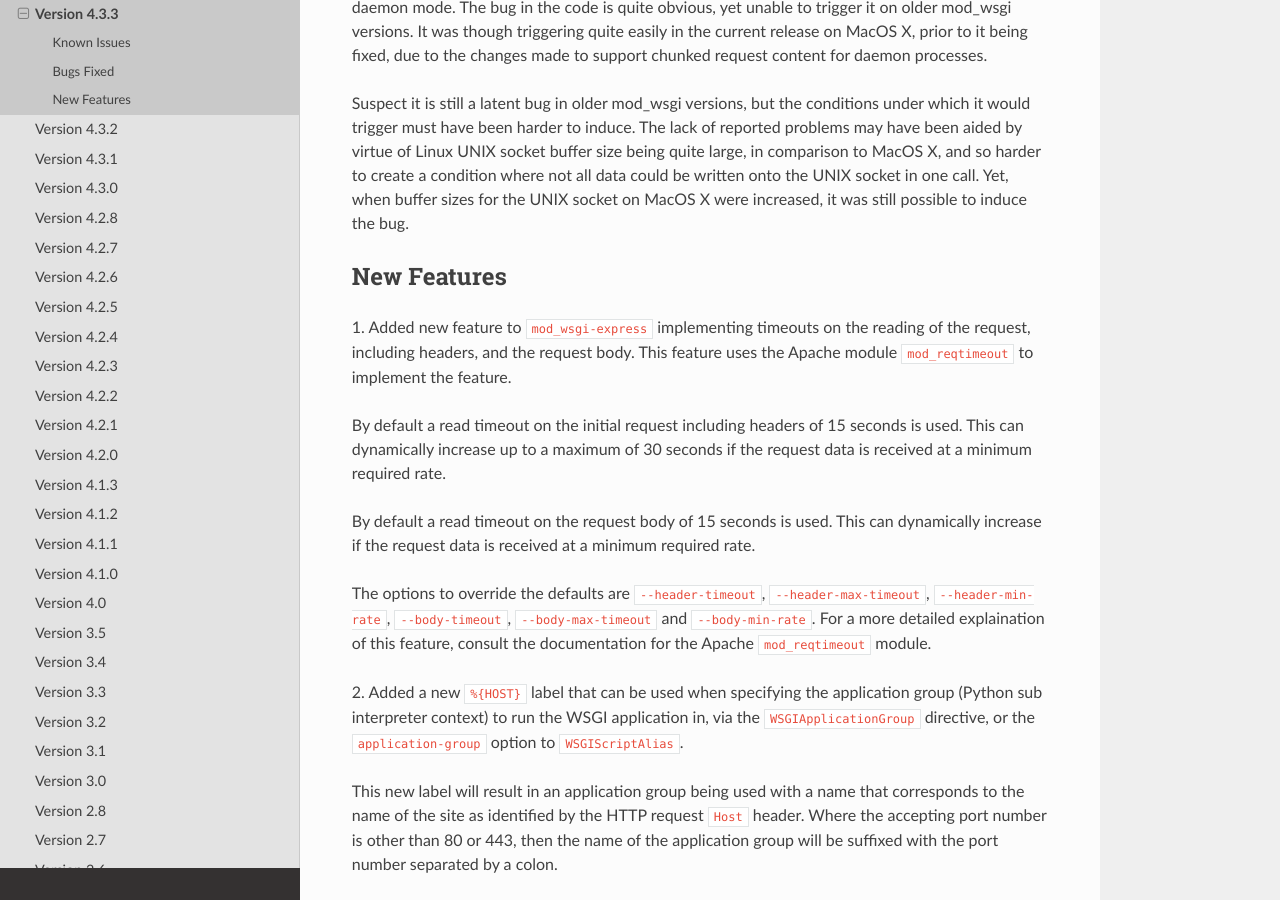
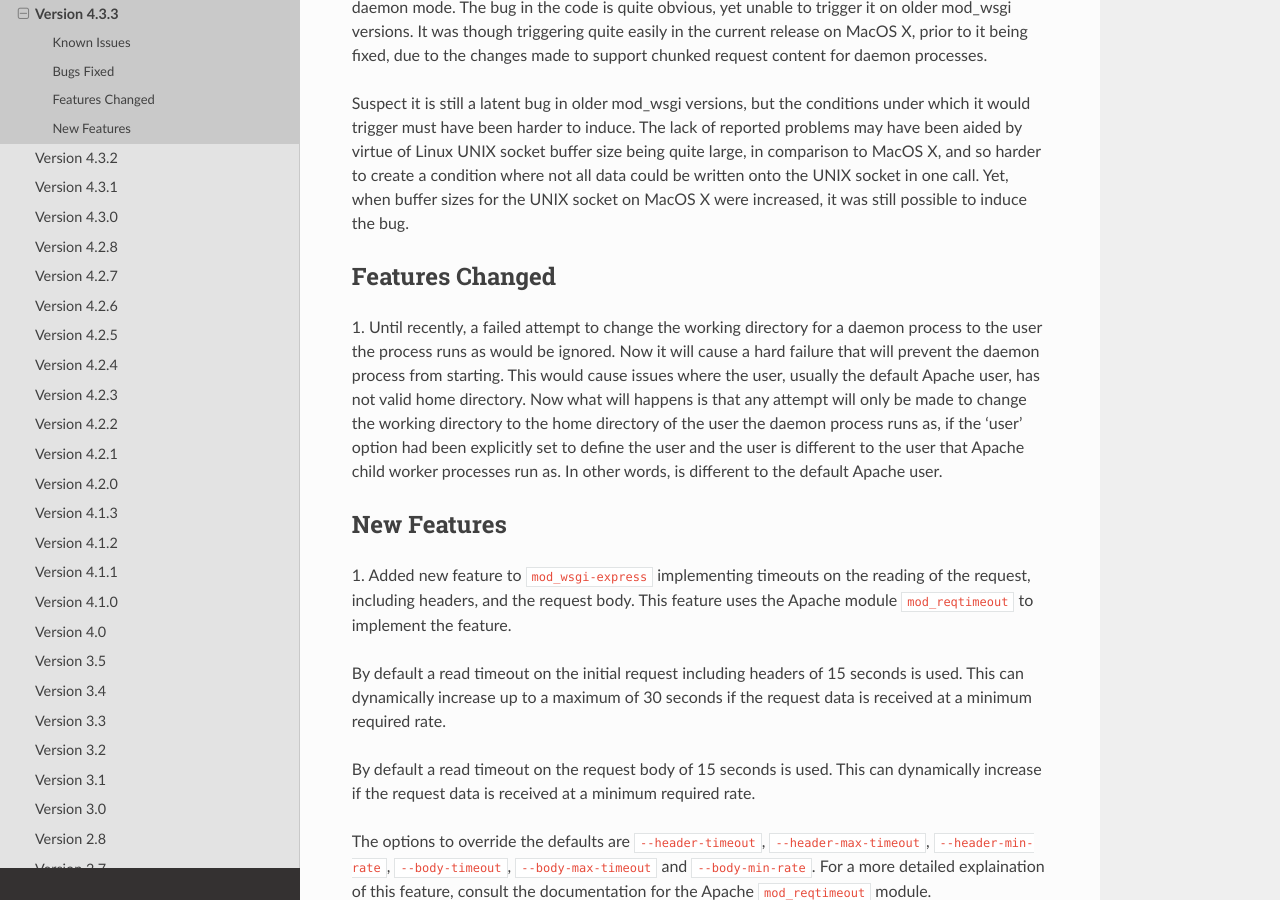
Before and after one commit to GrahamDumpleton/mod_wsgi, a Sphinx documentation site: the page built from docs/release-notes/version-4.3.3.rst, in a window 1280 px wide and 900 px high, scrolled down 1515 px. Built offline with Sphinx 7.4.7 and the Read the Docs theme 2.0.0, drawn with Linux system fonts in a browser that asks for light colours.

Commit message:
Only change current working directory for daemon process when user was explicitly defined as being different to the Apache user.

```diff
--- a/docs/release-notes/version-4.3.3.rst
+++ b/docs/release-notes/version-4.3.3.rst
@@ -84,6 +84,20 @@ socket buffer size being quite large, in comparison to MacOS X, and so
 harder to create a condition where not all data could be written onto the
 UNIX socket in one call. Yet, when buffer sizes for the UNIX socket on
 MacOS X were increased, it was still possible to induce the bug.
+
+Features Changed
+----------------
+
+1. Until recently, a failed attempt to change the working directory for a
+daemon process to the user the process runs as would be ignored. Now it
+will cause a hard failure that will prevent the daemon process from
+starting. This would cause issues where the user, usually the default
+Apache user, has not valid home directory. Now what will happens is that
+any attempt will only be made to change the working directory to the home
+directory of the user the daemon process runs as, if the 'user' option had
+been explicitly set to define the user and the user is different to the
+user that Apache child worker processes run as. In other words, is
+different to the default Apache user.
 
 New Features
 ------------
```
Also changed, not shown: 1 other file.
